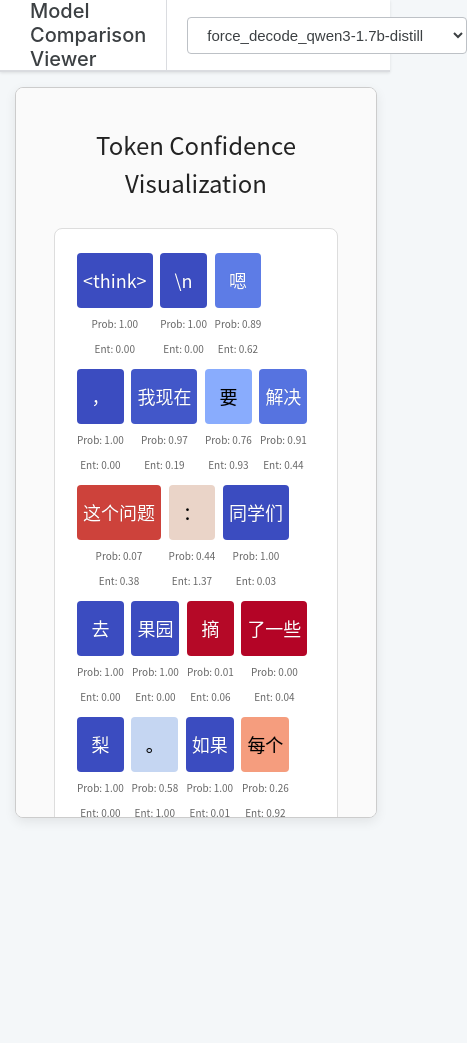
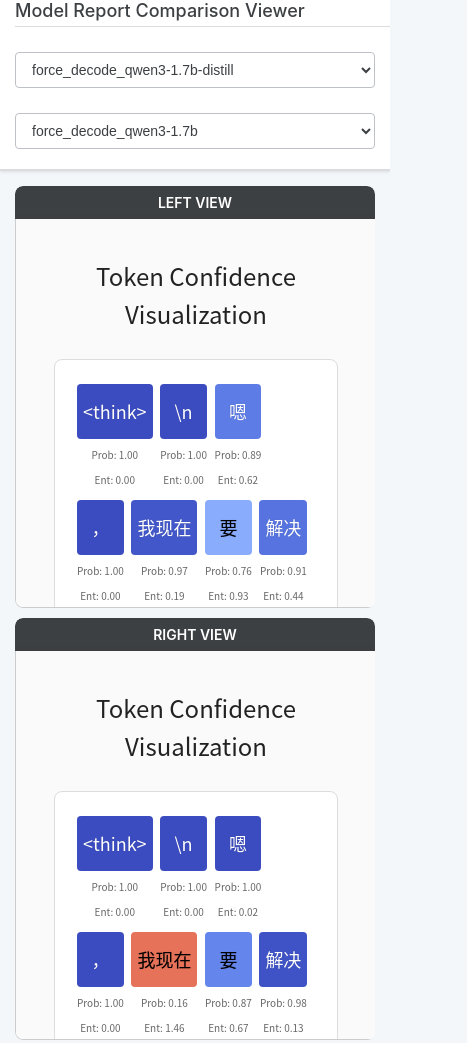
Before and after one commit to skyroxe36-dot/yd-spec, a plain HTML site: page index.html in a window 390 px wide. Shown: the whole page, 467 px wide, since content can reach past the window. Before the commit the page ends 844 px from the top, so only its background shows below. Drawn offline with Linux system fonts and the light colour scheme; a web font is replaced by a local one.

Commit message:
Update index.html

```diff
--- a/index.html
+++ b/index.html
@@ -1,7 +1,7 @@
 <!DOCTYPE html>
 <html>
 <head>
-    <title>Model Comparison Viewer</title>
+    <title>Model Report Comparison Viewer</title>
     <meta name="viewport" content="width=device-width, initial-scale=1.0">
     <style>
         :root {
@@ -9,49 +9,53 @@
             --secondary-color: #3c4043; /* Dark Gray for text */
             --light-bg: #f4f7f9;
             --white-bg: #ffffff;
-            --header-height: 70px; /* Reduced header height for better content space */
+            --header-height: 70px;
         }
         body {
             font-family: 'Inter', Arial, sans-serif;
             margin: 0;
             padding: 0;
             background-color: var(--light-bg);
+            display: flex;
+            flex-direction: column;
+            height: 100vh; /* Use full viewport height */
         }
 
         /* --- Navigation Bar (Header) Styles --- */
         .nav-bar {
             height: var(--header-height);
-            padding: 0 30px;
+            padding: 0 15px; /* Less padding to accommodate two dropdowns */
             background-color: var(--white-bg);
             border-bottom: 2px solid #dadce0;
             display: flex;
             justify-content: flex-start;
             align-items: center;
             box-shadow: 0 1px 3px rgba(0, 0, 0, 0.1);
-            gap: 20px;
+            gap: 15px; /* Space between elements */
+            flex-wrap: wrap; /* Allow wrapping on small screens */
         }
 
         .header-title {
             color: var(--secondary-color);
-            font-size: 20px;
+            font-size: 18px;
             font-weight: 500;
             margin: 0;
-            padding-right: 20px;
+            padding-right: 15px;
             border-right: 1px solid #dadce0;
         }
 
-        /* Styles for the new dropdown selector */
+        /* Styles for the two dropdown selectors */
         .file-select {
-            padding: 8px 15px;
+            padding: 8px 12px;
             border: 1px solid #bdc1c6;
             border-radius: 4px;
-            font-size: 15px;
+            font-size: 14px;
             cursor: pointer;
             outline: none;
             background-color: var(--white-bg);
             color: var(--secondary-color);
             transition: border-color 0.2s, box-shadow 0.2s;
-            min-width: 280px; /* Wider dropdown for long file names */
+            min-width: 250px;
         }
         .file-select:hover {
             border-color: #a0a0a0;
@@ -61,76 +65,121 @@
             box-shadow: 0 0 0 2px rgba(26, 115, 232, 0.2);
         }
 
-        /* --- Iframe Content Styles and Loading Overlay --- */
-        .content-wrapper {
-            padding: 15px;
-            height: calc(100vh - var(--header-height) - 15px); /* Adjusted to fill viewport */
-            box-sizing: border-box;
-            position: relative; /* Needed for positioning the loader */
+        /* Grouping for label and selector (if needed) */
+        .select-group {
+            display: flex;
+            align-items: center;
+            gap: 8px;
         }
 
-        #file-viewer {
-            width: 100%;
-            height: 100%;
-            border: 1px solid #ccc;
-            border-radius: 8px;
-            box-shadow: 0 4px 12px rgba(0, 0, 0, 0.08);
-            background-color: white; /* Ensures iframe is not transparent before load */
+        /* --- Comparison Content Styles --- */
+        .content-wrapper {
+            flex-grow: 1; /* Take up all remaining vertical space */
+            padding: 15px;
+            box-sizing: border-box;
+            display: flex; /* Enables side-by-side view */
+            gap: 15px; /* Space between the two iframes */
         }
 
-        /* Loading Overlay Styles */
-        #loader-overlay {
-            position: absolute;
-            top: 15px;
-            left: 15px;
-            right: 15px;
-            bottom: 15px;
-            background-color: rgba(255, 255, 255, 0.85); /* Semi-transparent white */
-            display: none; /* Hidden by default */
-            justify-content: center;
-            align-items: center;
+        .iframe-container {
+            width: 50%; /* Each takes half the width */
+            height: 100%;
+            box-sizing: border-box;
+            display: flex;
+            flex-direction: column;
             border-radius: 8px;
-            z-index: 10;
-            transition: opacity 0.3s;
+            overflow: hidden;
         }
 
-        /* CSS Spinner */
-        .spinner {
-            border: 4px solid var(--light-bg);
-            border-top: 4px solid var(--primary-color);
-            border-radius: 50%;
-            width: 40px;
-            height: 40px;
-            animation: spin 1s linear infinite;
+        .pane-header {
+            background-color: var(--secondary-color);
+            color: white;
+            padding: 8px 15px;
+            font-weight: 600;
+            font-size: 14px;
+            border-top-left-radius: 8px;
+            border-top-right-radius: 8px;
+            text-align: center;
         }
 
-        @keyframes spin {
-            0% { transform: rotate(0deg); }
-            100% { transform: rotate(360deg); }
+        #file-viewer-left, #file-viewer-right {
+            flex-grow: 1;
+            width: 100%;
+            border: 1px solid #ccc;
+            box-shadow: 0 4px 12px rgba(0, 0, 0, 0.08);
+            background-color: white;
+            border-radius: 0 0 8px 8px; /* Only bottom corners */
+            border-top: none;
+        }
+
+        /* Mobile/Small Screen Responsiveness */
+        @media (max-width: 1100px) {
+            .nav-bar {
+                height: auto;
+                flex-direction: column;
+                align-items: flex-start;
+                padding-bottom: 10px;
+            }
+            .header-title {
+                padding-bottom: 5px;
+                border-right: none;
+                border-bottom: 1px solid #dadce0;
+                width: 100%;
+                margin-bottom: 10px;
+            }
+            .select-group {
+                flex-direction: column;
+                align-items: flex-start;
+                gap: 5px;
+                width: 100%;
+            }
+            .file-select {
+                min-width: 100%; /* Full width on mobile */
+                margin-bottom: 10px;
+            }
+            .content-wrapper {
+                flex-direction: column; /* Stack iframes vertically */
+                gap: 10px;
+            }
+            .iframe-container {
+                width: 100%;
+                height: 50vh; /* Give each iframe half the viewport height */
+                min-height: 300px;
+            }
         }
     </style>
 
     <!-- NAVIGATION BAR -->
     <div class="nav-bar">
-        <h1 class="header-title">Model Comparison Viewer</h1>
+        <h1 class="header-title">Model Report Comparison Viewer</h1>
 
-        <!-- Dropdown Selector -->
-        <div class="file-navigation">
-            <select id="file-selector" class="file-select" onchange="loadSelectedFile(this.value)">
+        <!-- Left Dropdown Selector -->
+        <div class="select-group">
+            <select id="file-selector-left" class="file-select" onchange="selectFile(this.value, 'left')">
+            </select>
+        </div>
+
+        <!-- Right Dropdown Selector -->
+        <div class="select-group">
+            <select id="file-selector-right" class="file-select" onchange="selectFile(this.value, 'right')">
             </select>
         </div>
     </div>
     <!-- END NAVIGATION COMPONENT -->
 
-    <!-- Iframe Viewer -->
+    <!-- Iframe Comparison View -->
     <div class="content-wrapper">
-        <!-- Loading Overlay -->
-        <div id="loader-overlay">
-            <div class="spinner"></div>
+        <!-- Left Pane -->
+        <div class="iframe-container">
+            <div class="pane-header">LEFT VIEW</div>
+            <iframe id="file-viewer-left" src="" title="Left Report View" frameborder="0"></iframe>
         </div>
 
-        <!-- The content iframe -->
-        <iframe id="file-viewer" src="" title="Embedded File Content"></iframe>
+        <!-- Right Pane -->
+        <div class="iframe-container">
+            <div class="pane-header">RIGHT VIEW</div>
+            <iframe id="file-viewer-right" src="" title="Right Report View" frameborder="0"></iframe>
+        </div>
     </div>
 
     <script>
@@ -143,93 +192,131 @@
             { file: "qwen3-1.7b-distill.html", title: "qwen3-1.7b-distill" }
         ];
 
-        const viewer = document.getElementById('file-viewer');
-        const selector = document.getElementById('file-selector');
-        const loader = document.getElementById('loader-overlay');
+        const viewerLeft = document.getElementById('file-viewer-left');
+        const viewerRight = document.getElementById('file-viewer-right');
+        const selectorLeft = document.getElementById('file-selector-left');
+        const selectorRight = document.getElementById('file-selector-right');
 
         /**
-         * Loads the specified URL into the iframe and updates the URL hash for sharing/back button support.
+         * Updates the URL hash with the currently selected files for both panes.
+         * The format is #left_file.html&right_file.html
+         * @param {string} leftFile The file name in the left pane.
+         * @param {string} rightFile The file name in the right pane.
+         */
+        function updateHash(leftFile, rightFile) {
+            // Ensure both files are present before updating the hash
+            if (leftFile && rightFile) {
+                const hash = `#${leftFile}&${rightFile}`;
+                history.pushState(null, '', hash);
+            }
+        }
+
+        /**
+         * Loads the selected URL into the correct iframe and updates the hash.
          * @param {string} url The filename to load.
+         * @param {string} pane 'left' or 'right'.
          */
-        function loadSelectedFile(url) {
+        function selectFile(url, pane) {
             if (!url) return;
 
-            // 1. Show Loading Indicator
-            loader.style.display = 'flex';
+            let currentLeft = selectorLeft.value;
+            let currentRight = selectorRight.value;
 
-            // 2. Load Content
-            viewer.src = url;
-
-            // 3. Update URL Hash for persistence and back/forward navigation
-            // This allows the user to copy the URL and share the exact file they are viewing.
-            history.pushState(null, '', '#' + url);
+            if (pane === 'left') {
+                viewerLeft.src = url;
+                currentLeft = url;
+            } else if (pane === 'right') {
+                viewerRight.src = url;
+                currentRight = url;
             }
 
-        // Handles populating the dropdown and setting up event listeners
+            updateHash(currentLeft, currentRight);
+        }
+
+        // Handles populating the dropdowns and setting up event listeners
         document.addEventListener('DOMContentLoaded', () => {
 
-            // Add initial placeholder option
+            // Utility function to populate a single selector
+            const populateSelector = (selector, initialSelection) => {
+                // Add initial placeholder option (unselected)
                 const defaultOption = document.createElement('option');
                 defaultOption.value = "";
                 defaultOption.text = "Select a Model Report...";
                 defaultOption.disabled = true;
-            defaultOption.selected = true;
+                defaultOption.selected = !initialSelection; // Select placeholder if no file set
                 selector.appendChild(defaultOption);
 
-            let initialFile = '';
-
-            // Determine initial file from URL hash (e.g., viewer.html#report.html) or default to the first file
-            const hash = window.location.hash.slice(1); // Remove '#'
-            const files = FILES_MANIFEST.map(item => item.file);
-
-            if (hash && files.includes(hash)) {
-                initialFile = hash;
-            } else {
-                // If no valid hash, default to the first file in the manifest
-                initialFile = FILES_MANIFEST.length > 0 ? FILES_MANIFEST[0].file : '';
-            }
-
-
-            // 2. Loop through the manifest and create the dropdown options
                 FILES_MANIFEST.forEach(item => {
                     const option = document.createElement('option');
                     option.value = item.file;
                     option.text = item.title;
 
-                // Set the option as selected if it matches the determined initialFile
-                if (item.file === initialFile) {
+                    if (item.file === initialSelection) {
                         option.selected = true;
                     }
 
                     selector.appendChild(option);
                 });
 
+                // If a file was explicitly set as initial, make sure the selector reflects it
+                if (initialSelection) {
+                    selector.value = initialSelection;
+                }
+            };
 
-            // 3. Set Initial Content Load
-            if (initialFile) {
-                // Call the loading function to set iframe src and URL hash
-                loadSelectedFile(initialFile);
+            // 1. Determine Initial Files from Hash or Defaults
+            let initialLeftFile = FILES_MANIFEST.length > 0 ? FILES_MANIFEST[0].file : '';
+            let initialRightFile = FILES_MANIFEST.length > 1 ? FILES_MANIFEST[1].file : '';
+
+            const hash = window.location.hash.slice(1);
+            const validFiles = FILES_MANIFEST.map(item => item.file);
+
+            if (hash) {
+                // Hash format is expected to be file1.html&file2.html
+                const filesInHash = hash.split('&');
+
+                if (filesInHash.length >= 1 && validFiles.includes(filesInHash[0])) {
+                    initialLeftFile = filesInHash[0];
+                }
+                if (filesInHash.length >= 2 && validFiles.includes(filesInHash[1])) {
+                    initialRightFile = filesInHash[1];
+                }
             }
 
-            // 4. Handle iFrame Load Event (to hide loader)
-            viewer.onload = () => {
-                loader.style.display = 'none';
-            };
+            // 2. Populate Dropdowns and Load Content
+            populateSelector(selectorLeft, initialLeftFile);
+            populateSelector(selectorRight, initialRightFile);
 
-            // 5. Handle Browser Back/Forward buttons (History API)
+            if (initialLeftFile) {
+                viewerLeft.src = initialLeftFile;
+            }
+            if (initialRightFile) {
+                viewerRight.src = initialRightFile;
+            }
+
+            // Ensure the hash reflects the initial state
+            updateHash(initialLeftFile, initialRightFile);
+
+
+            // 3. Handle Browser Back/Forward buttons (History API)
             window.onpopstate = () => {
                 const newHash = window.location.hash.slice(1);
-                if (newHash && files.includes(newHash)) {
-                    // Update dropdown selection
-                    selector.value = newHash;
-                    // Load the content without pushing a new history state
-                    loader.style.display = 'flex';
-                    viewer.src = newHash;
+                if (newHash) {
+                    const filesInHash = newHash.split('&');
+                    if (filesInHash.length === 2) {
+                        const leftFile = filesInHash[0];
+                        const rightFile = filesInHash[1];
+
+                        // Update selections and load content
+                        selectorLeft.value = leftFile;
+                        viewerLeft.src = leftFile;
+
+                        selectorRight.value = rightFile;
+                        viewerRight.src = rightFile;
+                    }
                 }
             };
         });
     </script>
-    <!-- END NAVIGATION COMPONENT -->
-
 </body>
 </html>
```
Lines whose indentation alone changed are shown as unchanged.
